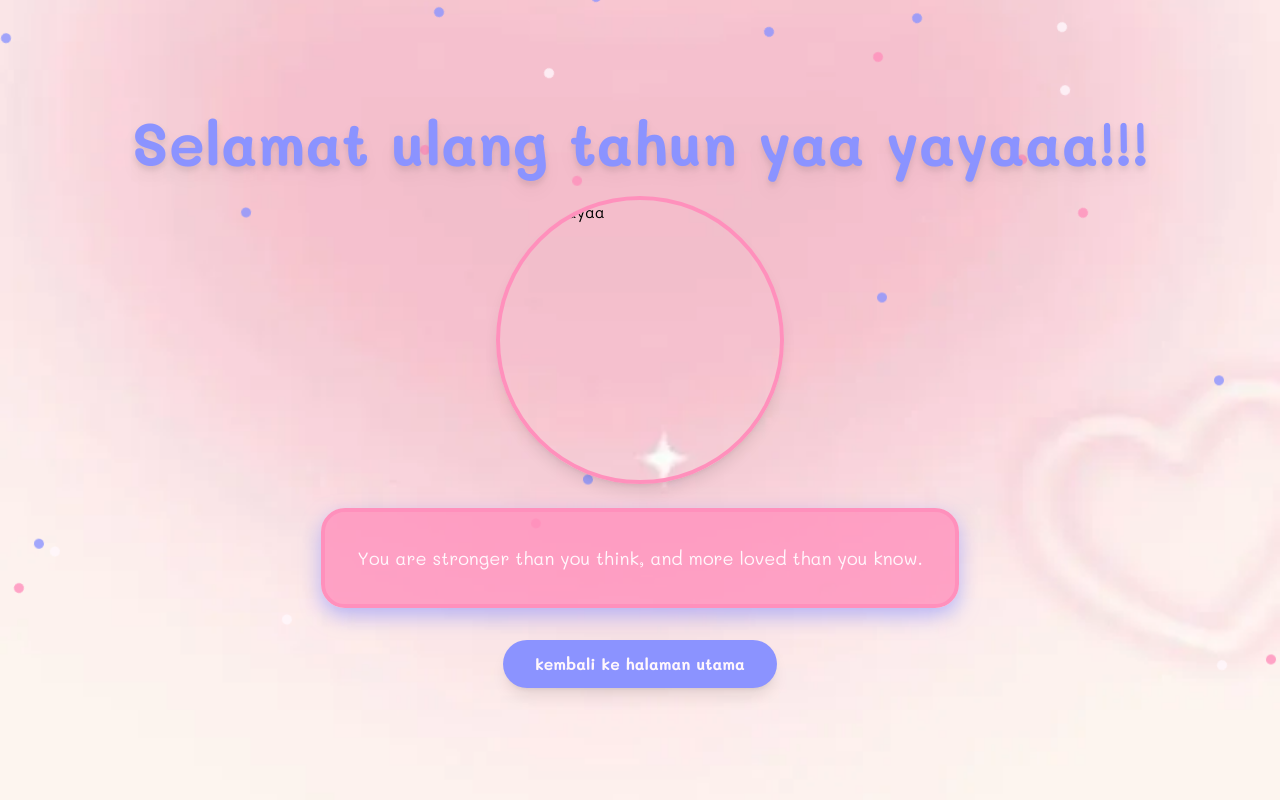
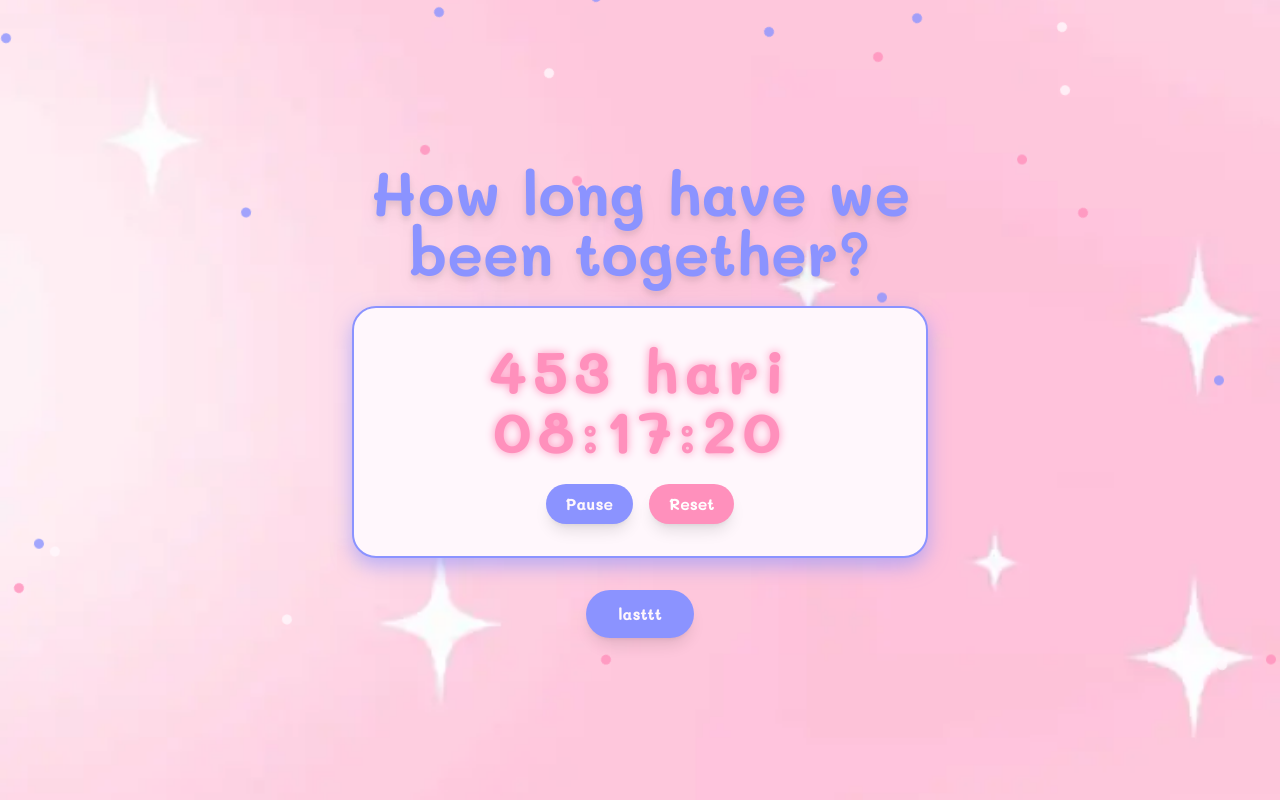
Before and after one commit to azkafrmnsyh/formyfavoriteperson, a plain HTML site: page page13.html in a window 1280 px wide. Drawn offline with nearby package versions, Linux system fonts and the light colour scheme.

Commit message:
Update page13.html

```diff
--- a/page13.html
+++ b/page13.html
@@ -1,27 +1,31 @@
+
 <!DOCTYPE html>
 <html lang="id" class="scroll-smooth">
   <head>
     <meta charset="UTF-8" />
     <meta name="viewport" content="width=device-width, initial-scale=1" />
     <link rel="icon" type="image/x-icon" href="assets/yaya.png" />
-    <title>Specialforyayaaa - Last</title>
+    <title>Specialforyayaaa - Stopwatch</title>
     <link href="https://unpkg.com/aos@2.3.1/dist/aos.css" rel="stylesheet" />
     <link
       href="https://fonts.googleapis.com/css2?family=Mali:wght@400;700&display=swap"
       rel="stylesheet"
     />
     <script src="https://cdn.tailwindcss.com"></script>
+
     <style>
       body {
         font-family: "Mali", cursive;
-        background: url("assets/13.webp") no-repeat center center fixed;
+        background: url("assets/12.webp") no-repeat center center fixed;
         background-size: cover;
         min-height: 100vh;
         overflow-x: hidden;
       }
+
       .shadow-blue {
         box-shadow: 0 8px 20px rgba(139, 147, 255, 0.6);
       }
+
       .confetti {
         position: fixed;
         width: 10px;
@@ -31,8 +35,8 @@
         animation-name: fall;
         animation-timing-function: linear;
         animation-iteration-count: infinite;
-        z-index: 1; /* confetti di belakang card */
       }
+
       @keyframes fall {
         0% {
           transform: translateY(0) rotate(0deg);
@@ -41,15 +45,20 @@
           transform: translateY(100vh) rotate(360deg);
         }
       }
+
       #audioPlayer {
         display: none;
       }
-      #typewriterText {
-        white-space: pre-wrap;
-        font-size: 1.125rem;
-        line-height: 1.6;
+
+      /* Stopwatch Animasi */
+      .digits {
+        letter-spacing: 0.1em;
+      }
+      .glow {
+        text-shadow: 0 0 10px #ff90bc, 0 0 20px #fff7fc;
       }
     </style>
+
     <script>
       tailwind.config = {
         theme: {
@@ -82,59 +91,59 @@
       }
     </script>
 
-    <!-- Judul -->
-    <div
-      data-aos="fade-up"
-      data-aos-duration="1000"
-      class="text-center mb-6 z-10"
-    >
-      <h3
-        class="text-4xl sm:text-6xl font-extrabold text-bluesoft drop-shadow-lg"
+    <div class="text-center max-w-xl mx-4 sm:mx-auto">
+      <div data-aos="fade-up" data-aos-duration="1000" data-aos-delay="200">
+        <h4
+          class="text-4xl sm:text-6xl font-extrabold text-bluesoft drop-shadow-lg mb-4 sm:mb-6"
+        >
+          How long have we been together?
+        </h4>
+      </div>
+
+      <!-- Stopwatch -->
+      <div
+        data-aos="fade-up"
+        data-aos-duration="800"
+        data-aos-delay="500"
+        class="bg-putihpink border-2 border-bluesoft shadow-blue rounded-3xl p-6 sm:p-8 flex flex-col items-center space-y-6 hover-zoom"
       >
-        Selamat ulang tahun yaa yayaaa!!!
-      </h3>
+        <div
+          id="stopwatch"
+          class="text-5xl sm:text-6xl font-bold text-pinksoft glow digits"
+        >
+          0 hari 00:00:00
+        </div>
+        <div class="flex space-x-4">
+          <button
+            id="startStopBtn"
+            class="bg-bluesoft text-putihpink px-5 py-2 rounded-full font-bold shadow-lg hover:bg-pinksoft transition duration-300"
+          >
+            Pause
+          </button>
+          <button
+            id="resetBtn"
+            class="bg-pinksoft text-white px-5 py-2 rounded-full font-bold shadow-lg hover:bg-bluesoft transition duration-300"
+          >
+            Reset
+          </button>
+        </div>
+      </div>
+
+      <div
+        data-aos="fade-up"
+        data-aos-duration="1000"
+        data-aos-delay="800"
+        class="flex justify-center mt-8"
+      >
+        <button
+          onclick="location.href='page13.html'"
+          class="bg-bluesoft text-putihpink font-bold py-2 px-6 sm:py-3 sm:px-8 rounded-full shadow-lg hover:bg-pinksoft transition duration-300 flex items-center gap-2 sm:gap-3 hover:scale-105 hover:shadow-[0_0_15px_4px_rgba(255,144,188,0.6)]"
+        >
+          lasttt
+        </button>
+      </div>
     </div>
 
-    <!-- Foto di Tengah -->
-    <div
-      data-aos="zoom-in"
-      data-aos-duration="1000"
-      data-aos-delay="300"
-      class="mb-6 z-10"
-    >
-      <img
-        src="assets/yaya.png"
-        alt="Foto Yayaa"
-        class="w-56 h-56 sm:w-72 sm:h-72 rounded-full border-4 border-pinksoft shadow-lg object-cover"
-      />
-    </div>
-
-    <!-- Quotes -->
-    <div
-      data-aos="fade-up"
-      data-aos-duration="1000"
-      data-aos-delay="600"
-      class="relative bg-pinksoft bg-opacity-80 rounded-3xl shadow-blue p-4 sm:p-8 max-w-2xl text-putihpink leading-relaxed sm:text-lg overflow-y-auto max-h-[60vh] border-4 border-pinksoft z-10"
-    >
-      <p id="typewriterText" class="text-center"></p>
-    </div>
-
-    <!-- Tombol Kembali -->
-    <div
-      data-aos="fade-up"
-      data-aos-duration="1000"
-      data-aos-delay="900"
-      class="mt-8 z-10"
-    >
-      <button
-        onclick="location.href='index.html'"
-        class="bg-bluesoft text-putihpink font-bold py-2 px-6 sm:py-3 sm:px-8 rounded-full shadow-lg hover:bg-pinksoft transition duration-300 flex items-center gap-2 hover:scale-105 hover:shadow-[0_0_15px_4px_rgba(255,144,188,0.6)]"
-      >
-        kembali ke halaman utama
-      </button>
-    </div>
-
-    <!-- Audio -->
     <audio id="audioPlayer" preload="auto">
       <source
         src="assets/Last Night on Earth - Green Day.mp3"
@@ -145,35 +154,97 @@
 
     <script src="https://unpkg.com/aos@2.3.1/dist/aos.js"></script>
     <script>
-      AOS.init({ offset: 0, duration: 800, once: true });
+      AOS.init({
+        offset: 0,
+        duration: 800,
+        once: true,
+      });
+    </script>
 
-      // Typewriter Quotes
-      const quotes = [
-        "You are stronger than you think, and more loved than you know.",
-      ];
+    <script>
+      // Stopwatch realtime dari tanggal tetap dengan pause/resume
 
-      const typewriterTextEl = document.getElementById("typewriterText");
-      let quoteIndex = 0;
-      let charIndex = 0;
+      const stopwatchDisplay = document.getElementById("stopwatch");
+      const startStopBtn = document.getElementById("startStopBtn");
+      const resetBtn = document.getElementById("resetBtn");
 
-      function typeWriter() {
-        if (quoteIndex < quotes.length) {
-          if (charIndex < quotes[quoteIndex].length) {
-            typewriterTextEl.innerHTML += quotes[quoteIndex].charAt(charIndex);
-            charIndex++;
-            setTimeout(typeWriter, 50);
-          } else {
-            // pause, then type next quote
-            setTimeout(() => {
-              typewriterTextEl.innerHTML += "\n";
-              quoteIndex++;
-              charIndex = 0;
-              setTimeout(typeWriter, 500);
-            }, 800);
+      const startDate = new Date("2024-03-13T00:00:00").getTime();
+
+      let intervalId = null;
+      let isPaused = false;
+      let pausedAt = 0; // total milidetik saat pause
+
+      function updateDisplay() {
+        if (isPaused) return;
+
+        const now = Date.now();
+        const diffMs = now - startDate - pausedAt;
+
+        // Gunakan Math.ceil agar hari sudah termasuk hari saat ini dihitung penuh
+        const days = Math.ceil(diffMs / (1000 * 3600 * 24));
+        let remainder = diffMs % (1000 * 3600 * 24);
+        const hours = Math.floor(remainder / (1000 * 3600));
+        remainder = remainder % (1000 * 3600);
+        const minutes = Math.floor(remainder / (1000 * 60));
+        remainder = remainder % (1000 * 60);
+        const seconds = Math.floor(remainder / 1000);
+
+        const hStr = String(hours).padStart(2, "0");
+        const mStr = String(minutes).padStart(2, "0");
+        const sStr = String(seconds).padStart(2, "0");
+
+        stopwatchDisplay.textContent = `${days} hari ${hStr}:${mStr}:${sStr}`;
+      }
+
+      function startTimer() {
+        if (intervalId) return; // sudah jalan
+
+        isPaused = false;
+        intervalId = setInterval(updateDisplay, 1000);
+        updateDisplay();
+        startStopBtn.textContent = "Pause";
+      }
+
+      function pauseTimer() {
+        if (!intervalId) return; // sudah pause
+
+        isPaused = true;
+        clearInterval(intervalId);
+        intervalId = null;
+        startStopBtn.textContent = "Mulai";
+
+        if (!pauseStartTime) pauseStartTime = Date.now();
+        pausedAt += Date.now() - pauseStartTime;
+        pauseStartTime = null;
+      }
+
+      let pauseStartTime = null;
+
+      startStopBtn.addEventListener("click", () => {
+        if (intervalId) {
+          pauseStartTime = Date.now();
+          pauseTimer();
+        } else {
+          if (pauseStartTime !== null) {
+            pausedAt += Date.now() - pauseStartTime;
+            pauseStartTime = null;
           }
+          startTimer();
         }
-      }
-      typeWriter();
+      });
+
+      resetBtn.addEventListener("click", () => {
+        clearInterval(intervalId);
+        intervalId = null;
+        isPaused = false;
+        pausedAt = 0;
+        pauseStartTime = null;
+        startStopBtn.textContent = "Pause";
+        updateDisplay();
+        startTimer();
+      });
+
+      startTimer();
 
       // Audio controls
       const audio = document.getElementById("audioPlayer");
```
